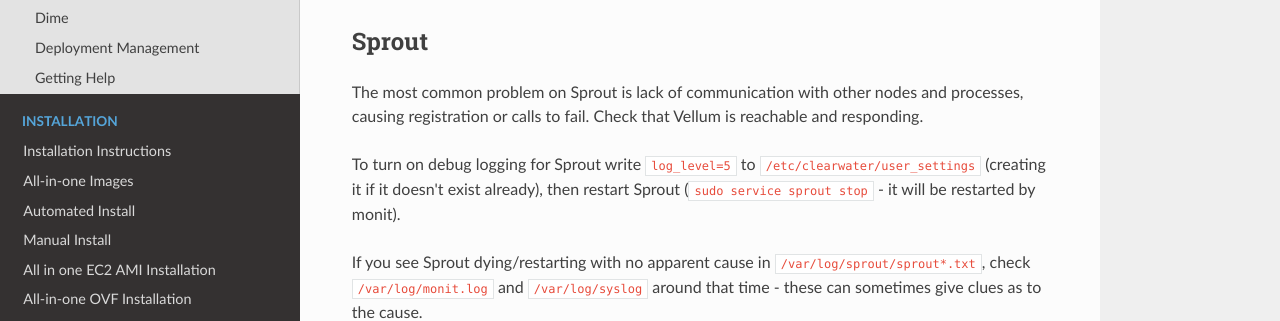
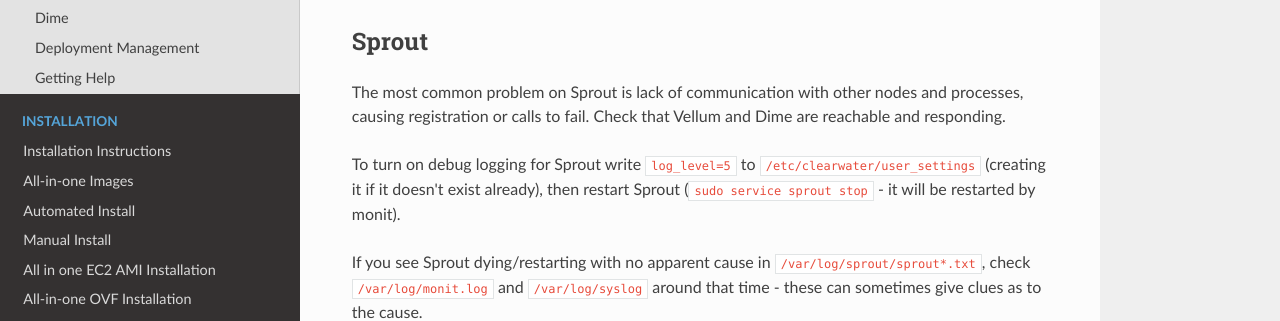
Before and after one commit to Metaswitch/clearwater-readthedocs, an MkDocs documentation site: the page built from docs/Troubleshooting_and_Recovery.md, in a window 1280 px wide and 900 px high, scrolled down 2049 px. Shown: the part 175-496 px from the top of the window. Built offline with MkDocs 1.6.1, drawn with Linux system fonts in a browser that asks for light colours; nearby versions of some CDN libraries; old or Windows-style settings are respelled for this version of MkDocs.

```diff
--- a/docs/Troubleshooting_and_Recovery.md
+++ b/docs/Troubleshooting_and_Recovery.md
@@ -51,7 +51,7 @@ Problems on Vellum may include:
 
 ## Sprout
 
-The most common problem on Sprout is lack of communication with other nodes and processes, causing registration or calls to fail. Check that Vellum is reachable and responding.
+The most common problem on Sprout is lack of communication with other nodes and processes, causing registration or calls to fail. Check that Vellum and Dime are reachable and responding.
 
 To turn on debug logging for Sprout write `log_level=5` to `/etc/clearwater/user_settings` (creating it if it doesn't exist already), then restart Sprout (`sudo service sprout stop` - it will be restarted by monit).
 
```
